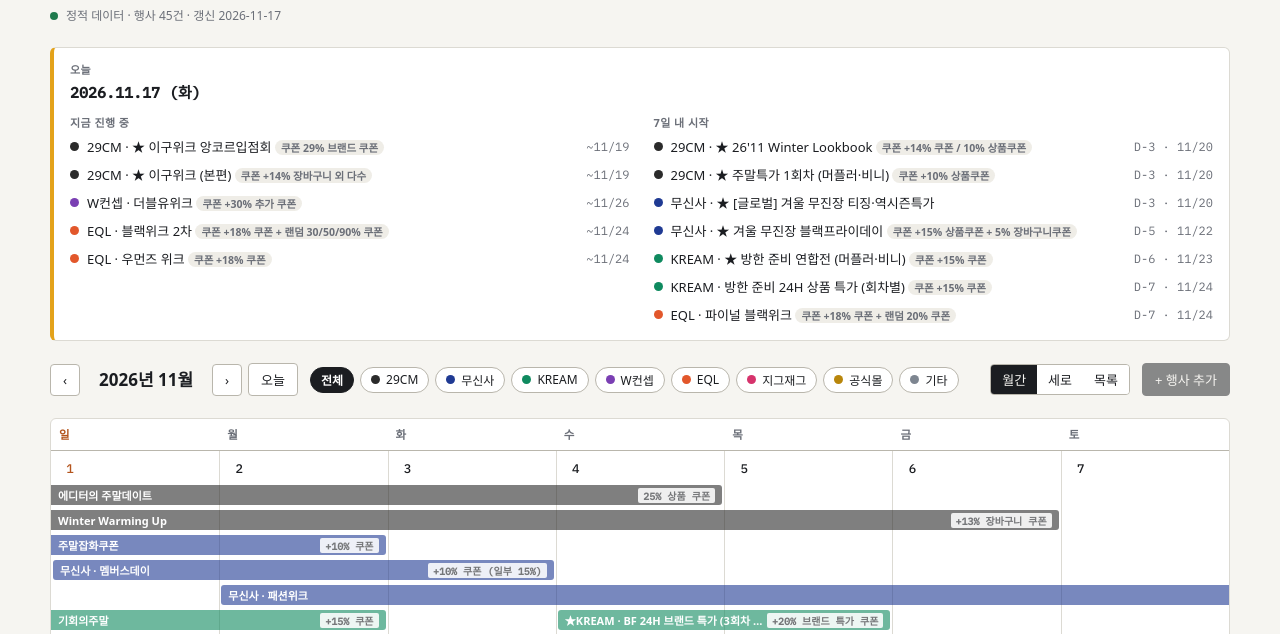
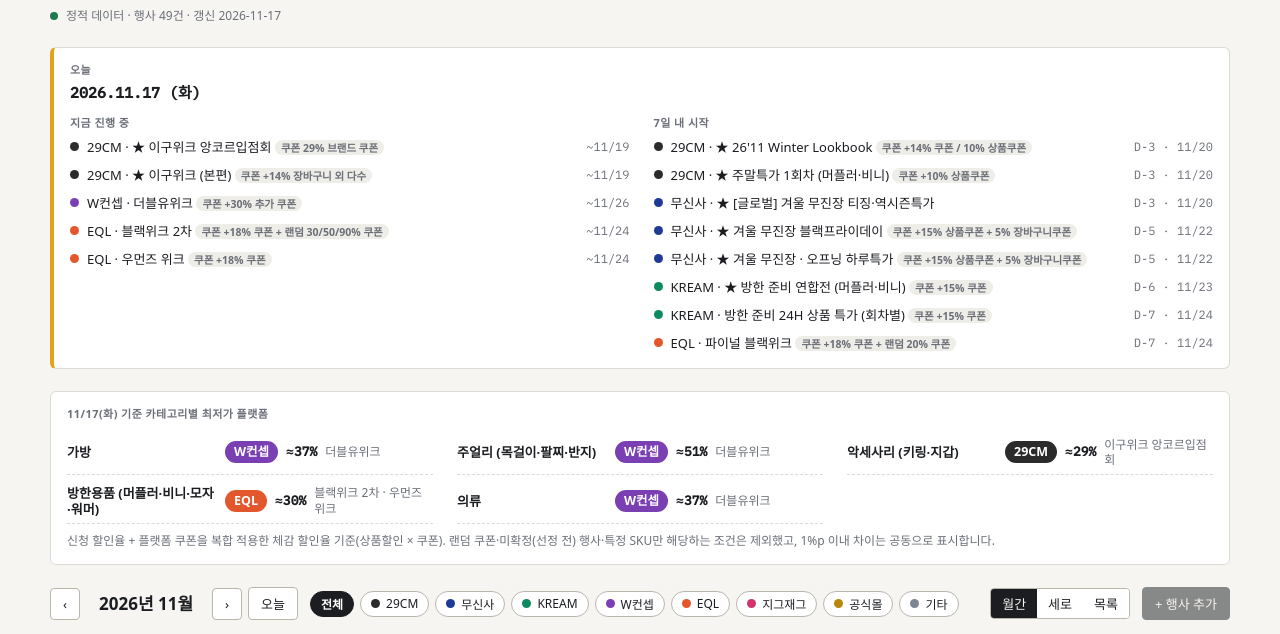
Before and after one commit to Jeewon914/JW, a plain HTML site: page sale-calendar/index.html in a window 1280 px wide. Shown: the part 121-755 px from the top of the page. Drawn offline with Linux system fonts and the light colour scheme; a web font is replaced by a local one.

Commit message:
카테고리별 최저가 플랫폼 패널 추가 · 29CM 이구데이/프리 홀리데이 · 무신사 하루특가 일자 · 체감 할인율(best) 필드
Co-Authored-By: Claude Fable 5.1 <noreply@anthropic.com>
Claude-Session: https://claude.ai/code/session_01U3gf6ywspZj3QUHpBa2sBe

```diff
--- a/sale-calendar/events.json
+++ b/sale-calendar/events.json
@@ -1,7 +1,7 @@
 {
- "exportedAt": "2026-11-17T19:05:00+09:00",
+ "exportedAt": "2026-11-17T21:20:00+09:00",
  "source": "github (source of truth)",
- "count": 45,
+ "count": 49,
  "events": [
   {
    "cats": {
@@ -651,8 +651,15 @@
    "name": "이구위크 앙코르입점회",
    "platform": "29CM",
    "start": "2026-11-09",
-   "updatedAt": "2026-11-09T15:50:00+09:00",
-   "id": "29cm-igu-encore"
+   "updatedAt": "2026-11-17T21:20:00+09:00",
+   "id": "29cm-igu-encore",
+   "best": {
+    "가방": 33,
+    "의류": 36,
+    "주얼리": 29,
+    "악세사리": 29,
+    "방한": 29
+   }
   },
   {
    "cats": {
@@ -673,8 +680,15 @@
    "name": "이구위크 (본편)",
    "platform": "29CM",
    "start": "2026-11-09",
-   "updatedAt": "2026-11-09T15:50:00+09:00",
-   "id": "29cm-igu-week"
+   "updatedAt": "2026-11-17T21:20:00+09:00",
+   "id": "29cm-igu-week",
+   "best": {
+    "가방": 18,
+    "의류": 23,
+    "주얼리": 14,
+    "악세사리": 14,
+    "방한": 14
+   }
   },
   {
    "cats": {
@@ -691,12 +705,17 @@
    "couponNote": "",
    "end": "2026-11-26",
    "kind": "main",
-   "memo": "",
+   "memo": "모자 30%+30% 쿠폰은 크로셰 비니(타 플랫폼 미판매)만 해당해 방한 비교에서 제외. 가방·의류 일부 SKU는 30%+30% ≈ 51%.",
    "name": "더블유위크",
    "platform": "W컨셉",
    "start": "2026-11-09",
-   "updatedAt": "2026-10-30T19:50:00+09:00",
-   "id": "wconcept-w-week"
+   "updatedAt": "2026-11-17T21:20:00+09:00",
+   "id": "wconcept-w-week",
+   "best": {
+    "가방": 37,
+    "의류": 37,
+    "주얼리": 51
+   }
   },
   {
    "cats": {
@@ -781,8 +800,15 @@
    "name": "블랙위크 2차",
    "platform": "EQL",
    "start": "2026-11-17",
-   "updatedAt": "2026-10-30T19:50:00+09:00",
-   "id": "eql-black-week-2"
+   "updatedAt": "2026-11-17T21:20:00+09:00",
+   "id": "eql-black-week-2",
+   "best": {
+    "가방": 30,
+    "방한": 30,
+    "의류": 30,
+    "주얼리": 22,
+    "악세사리": 22
+   }
   },
   {
    "cats": {
@@ -804,8 +830,13 @@
    "name": "우먼즈 위크",
    "platform": "EQL",
    "start": "2026-11-17",
-   "updatedAt": "2026-10-30T19:50:00+09:00",
-   "id": "eql-womens-week"
+   "updatedAt": "2026-11-17T21:20:00+09:00",
+   "id": "eql-womens-week",
+   "best": {
+    "가방": 30,
+    "방한": 30,
+    "의류": 30
+   }
   },
   {
    "cats": {
@@ -825,8 +856,11 @@
    "name": "주말특가 1회차 (머플러·비니)",
    "platform": "29CM",
    "start": "2026-11-20",
-   "updatedAt": "2026-11-10T12:32:00+09:00",
-   "id": "29cm-weekend-deal-1"
+   "updatedAt": "2026-11-17T21:20:00+09:00",
+   "id": "29cm-weekend-deal-1",
+   "best": {
+    "방한": 24
+   }
   },
   {
    "cats": {
@@ -838,7 +872,7 @@
     "워머": "10%",
     "주얼리·선글라스·키링": "미참여"
    },
-   "cond": "확정(세일시트 11/10 픽스) · 전 SKU 10% 상품쿠폰 기입 · 주말특가 14 SKU 별도 표기(아래 주말특가 행사 참조)",
+   "cond": "확정(세일시트 11/17) · 가방 15–20%, 목도리 5–15%, 비니 5–15%, 워머 10%, 상의 15%, 하의 10–20% · 59 SKU 10% 상품쿠폰 · 주말특가 14 SKU 별도",
    "confirmed": true,
    "coupon": "+14% 쿠폰 / 10% 상품쿠폰",
    "couponNote": "14% 쿠폰 29CM 지원(별도 추가) · 10% 상품쿠폰 전 SKU (분담 조건 확인 필요)",
@@ -848,8 +882,13 @@
    "name": "26'11 Winter Lookbook",
    "platform": "29CM",
    "start": "2026-11-20",
-   "updatedAt": "2026-11-10T12:32:00+09:00",
-   "id": "29cm-winter-lookbook"
+   "updatedAt": "2026-11-17T21:20:00+09:00",
+   "id": "29cm-winter-lookbook",
+   "best": {
+    "가방": 31,
+    "의류": 31,
+    "방한": 27
+   }
   },
   {
    "platform": "무신사",
@@ -872,8 +911,9 @@
     "키링": "10%"
    },
    "memo": "해외 노출이라 국내 최저가 비교에는 직접 영향 적음.",
-   "updatedAt": "2026-11-17T19:05:00+09:00",
-   "id": "musinsa-global-teaser"
+   "updatedAt": "2026-11-17T21:20:00+09:00",
+   "id": "musinsa-global-teaser",
+   "best": {}
   },
   {
    "platform": "무신사",
@@ -901,8 +941,45 @@
     "최종 고객가 (특가+쿠폰)": "가방 35–56% · 머플러 35–40% · 비니 39–44% · 주얼리 35% · 선글라스 60%"
    },
    "memo": "특가일(오프닝 11/22·파이널 12/2·타임특가 회차)에는 쿠폰 포함 최종가가 KREAM 방한준비(11/23–30)·29CM 주말특가 2회차(11/27–29)보다 낮아져, 두 플랫폼의 '온라인 단독 최저가' 조건과 충돌 가능. 타임특가 회차 날짜 확정되면 메모 갱신.",
-   "updatedAt": "2026-11-17T19:05:00+09:00",
-   "id": "musinsa-black-friday"
+   "updatedAt": "2026-11-17T21:20:00+09:00",
+   "id": "musinsa-black-friday",
+   "best": {
+    "가방": 40,
+    "방한": 35,
+    "주얼리": 27,
+    "악세사리": 31,
+    "의류": 35
+   }
+  },
+  {
+   "id": "musinsa-bf-opening",
+   "platform": "무신사",
+   "name": "겨울 무진장 · 오프닝 하루특가",
+   "start": "2026-11-22",
+   "end": "2026-11-22",
+   "kind": "spot",
+   "confirmed": true,
+   "cond": "전 SKU 앙코르(오프닝+파이널) 하루특가 · 쿠폰 15%+5% 중첩",
+   "coupon": "+15% 상품쿠폰 + 5% 장바구니쿠폰",
+   "couponNote": "최종 고객가 = 특가가 × 0.8075",
+   "cats": {
+    "가방": "30–36% (일부 45%) → 최종 43–48%",
+    "머플러": "20–25% → 최종 35–40%",
+    "비니·버킷햇": "25–30% → 최종 39–44%",
+    "목걸이·팔찌·반지": "20% → 최종 35%",
+    "키링·지갑": "20–25% → 최종 35–39%",
+    "FW·SS 의류": "25–30% → 최종 39–44%",
+    "선글라스": "50% → 최종 60%"
+   },
+   "memo": "이날은 KREAM 방한준비·29CM 주말특가의 단독 최저가 조건과 충돌.",
+   "best": {
+    "가방": 48,
+    "방한": 44,
+    "주얼리": 35,
+    "악세사리": 39,
+    "의류": 44
+   },
+   "updatedAt": "2026-11-17T21:20:00+09:00"
   },
   {
    "platform": "KREAM",
@@ -924,8 +1001,11 @@
     "테디 부클 버킷 햇 3색": "15% (30,600) + 15% ≈ 27.8%"
    },
    "memo": "최저가 충돌 점검: 무신사 무진장 특가일(오프닝 11/22, 타임특가 회차) 최종 고객가(머플러 35–40%)가 KREAM 쿠폰가보다 낮음. 29CM 주말특가 2회차(11/27–29, 10%+10% 쿠폰)와 EQL 파이널 블랙위크(11/24–29, 15%+18% 쿠폰 ≈ 30%)도 겹침 → 선정되면 무신사 특가 SKU와 겹치지 않는 색상 위주로 조정 검토.",
-   "updatedAt": "2026-11-17T19:05:00+09:00",
-   "id": "kream-winter-prep"
+   "updatedAt": "2026-11-17T21:20:00+09:00",
+   "id": "kream-winter-prep",
+   "best": {
+    "방한": 28
+   }
   },
   {
    "cats": {
@@ -949,8 +1029,15 @@
    "name": "파이널 블랙위크",
    "platform": "EQL",
    "start": "2026-11-24",
-   "updatedAt": "2026-10-30T19:50:00+09:00",
-   "id": "eql-final-black-week"
+   "updatedAt": "2026-11-17T21:20:00+09:00",
+   "id": "eql-final-black-week",
+   "best": {
+    "가방": 30,
+    "방한": 30,
+    "의류": 30,
+    "주얼리": 22,
+    "악세사리": 22
+   }
   },
   {
    "platform": "KREAM",
@@ -971,8 +1058,9 @@
     "7회차 11/29": "립 머플러 핑크 · 소프트 울 아이보리 · 워셔블 아이보리 · 테디 버킷햇 차콜 25%"
    },
    "memo": "선정 결과 나오면 확정(★)으로 변경. 무신사 하루특가·타임특가 머플러 20–25% + 쿠폰(최종 35–40%)보다 KREAM 36.25%가 높거나 비슷해 특가일 겹침 시 최저가 조건 위반 가능 — 소프트 울 차콜은 무신사 시그니처 특가 30% 확약 품목.",
-   "updatedAt": "2026-11-17T19:05:00+09:00",
-   "id": "kream-winter-prep-24h"
+   "updatedAt": "2026-11-17T21:20:00+09:00",
+   "id": "kream-winter-prep-24h",
+   "best": {}
   },
   {
    "cats": {
@@ -991,8 +1079,95 @@
    "name": "주말특가 2회차 (머플러·비니)",
    "platform": "29CM",
    "start": "2026-11-27",
-   "updatedAt": "2026-11-10T12:32:00+09:00",
-   "id": "29cm-weekend-deal-2"
+   "updatedAt": "2026-11-17T21:20:00+09:00",
+   "id": "29cm-weekend-deal-2",
+   "best": {}
+  },
+  {
+   "id": "29cm-igu-day",
+   "platform": "29CM",
+   "name": "이구데이",
+   "start": "2026-11-29",
+   "end": "2026-11-30",
+   "kind": "main",
+   "confirmed": true,
+   "cond": "246 SKU 30% 상품 쿠폰 · 11/29는 Winter Lookbook 상품할인(가방 15–20%, 의류 15–20%, 방한 10–15%)과 중첩",
+   "coupon": "30% 상품 쿠폰",
+   "couponNote": "분담 조건 시트 미기입 — 확인 필요",
+   "cats": {
+    "전 카테고리": "30% 상품쿠폰",
+    "가방·의류 (11/29, 룩북 할인 중첩)": "≈ 40–44%",
+    "주얼리·키링": "30%"
+   },
+   "memo": "",
+   "best": {
+    "가방": 44,
+    "의류": 44,
+    "방한": 41,
+    "주얼리": 30,
+    "악세사리": 30
+   },
+   "updatedAt": "2026-11-17T21:20:00+09:00"
+  },
+  {
+   "id": "29cm-pre-holiday",
+   "platform": "29CM",
+   "name": "프리 홀리데이",
+   "start": "2026-11-30",
+   "end": "2026-12-13",
+   "kind": "main",
+   "confirmed": true,
+   "cond": "세일시트 2612 기입 기준 · 릴레이위크 42 SKU 20% 상품쿠폰 별도",
+   "coupon": "+최대 15% 쿠폰 / 20% 상품쿠폰(42 SKU)",
+   "couponNote": "15% 쿠폰 29CM 지원 · 릴레이위크 20% 상품쿠폰 분담 조건 확인 필요",
+   "cats": {
+    "가방": "30% (17 SKU) · 10% (4 SKU)",
+    "목도리·비니·워머": "20%",
+    "반지": "20%",
+    "목걸이·팔찌·이어링": "10%",
+    "키링": "10%",
+    "상의": "20–30%",
+    "하의": "15–30%"
+   },
+   "memo": "무신사 겨울 무진장(~12/2)·EQL 12월 시즌오프와 겹침.",
+   "best": {
+    "가방": 41,
+    "의류": 41,
+    "방한": 32,
+    "주얼리": 32,
+    "악세사리": 24
+   },
+   "updatedAt": "2026-11-17T21:20:00+09:00"
+  },
+  {
+   "id": "musinsa-bf-final",
+   "platform": "무신사",
+   "name": "겨울 무진장 · 파이널 하루특가",
+   "start": "2026-12-02",
+   "end": "2026-12-02",
+   "kind": "spot",
+   "confirmed": true,
+   "cond": "전 SKU 앙코르(오프닝+파이널) 하루특가 · 쿠폰 15%+5% 중첩",
+   "coupon": "+15% 상품쿠폰 + 5% 장바구니쿠폰",
+   "couponNote": "최종 고객가 = 특가가 × 0.8075",
+   "cats": {
+    "가방": "30–36% (일부 45%) → 최종 43–48%",
+    "머플러": "20–25% → 최종 35–40%",
+    "비니·버킷햇": "25–30% → 최종 39–44%",
+    "목걸이·팔찌·반지": "20% → 최종 35%",
+    "키링·지갑": "20–25% → 최종 35–39%",
+    "FW·SS 의류": "25–30% → 최종 39–44%",
+    "선글라스": "50% → 최종 60%"
+   },
+   "memo": "이날은 KREAM 방한준비·29CM 주말특가의 단독 최저가 조건과 충돌.",
+   "best": {
+    "가방": 48,
+    "방한": 44,
+    "주얼리": 35,
+    "악세사리": 39,
+    "의류": 44
+   },
+   "updatedAt": "2026-11-17T21:20:00+09:00"
   }
  ]
 }
--- a/sale-calendar/index.html
+++ b/sale-calendar/index.html
@@ -83,6 +83,18 @@ button[disabled]{opacity:.5;cursor:default}
 .badge.soon{color:var(--warn);border:1px solid var(--warn)}
 .badge.ok{color:var(--good);border:1px solid var(--good)}
 
+/* best-price panel */
+.best{background:var(--surface);border:1px solid var(--line);border-radius:6px;padding:14px 16px}
+.best .k{font-size:11px;color:var(--muted);letter-spacing:.04em;text-transform:uppercase;font-weight:600;margin-bottom:8px}
+.best-grid{display:grid;grid-template-columns:repeat(auto-fit,minmax(320px,1fr));gap:4px 24px}
+.best-row{display:flex;align-items:center;gap:8px;min-width:0;padding:6px 0;border-bottom:1px dashed var(--line)}
+.best-row .cat{font-weight:600;font-size:13px;flex:none;width:150px;line-height:1.25}
+.best-row .pl{display:inline-flex;align-items:center;gap:6px;padding:2px 9px;border-radius:999px;background:var(--pc);color:var(--bar-fg);font-weight:700;font-size:12.5px;flex:none}
+.best-row .rate{font-family:var(--font-mono);font-weight:600;font-size:13px;flex:none}
+.best-row .ev{color:var(--muted);font-size:12px;min-width:0;flex:1;line-height:1.3;cursor:pointer;background:none;border:0;padding:0;text-align:left;font-family:inherit}
+.best-row .ev:hover{text-decoration:underline}
+.best-row .none{color:var(--muted);font-size:12.5px}
+.best .hint{margin-top:8px}
 /* controls */
 .controls{display:flex;flex-wrap:wrap;gap:8px 12px;align-items:center}
 .controls .month{display:flex;align-items:center;gap:6px}
@@ -200,6 +212,12 @@ input[type=checkbox]{width:auto}
     <div><div class="k">7일 내 시작</div><div class="evlist" id="soonList"><span class="hint">불러오는 중…</span></div></div>
   </section>
 
+  <section class="best" id="bestPanel">
+    <div class="k" id="bestTitle">오늘 기준 카테고리별 최저가 플랫폼</div>
+    <div class="best-grid" id="bestGrid"></div>
+    <p class="hint">신청 할인율 + 플랫폼 쿠폰을 복합 적용한 체감 할인율 기준(상품할인 × 쿠폰). 랜덤 쿠폰·미확정(선정 전) 행사·특정 SKU만 해당하는 조건은 제외했고, 1%p 이내 차이는 공동으로 표시합니다.</p>
+  </section>
+
   <section class="controls">
     <div class="month">
       <button type="button" id="prevM" aria-label="이전 달">‹</button>
@@ -270,6 +288,26 @@ input[type=checkbox]{width:auto}
     }
     fill("liveList",live,"오늘 진행 중인 행사가 없습니다.",function(e){return "~"+fmt(pd(e.end));});
     fill("soonList",soon,"7일 내 시작하는 행사가 없습니다.",function(e){return "D-"+days(today,pd(e.start))+" · "+fmt(pd(e.start));});
+  }
+
+  /* ---------- best-price panel ---------- */
+  var GROUPS=[["가방","가방"],["주얼리","주얼리 (목걸이·팔찌·반지)"],["악세사리","악세사리 (키링·지갑)"],["방한","방한용품 (머플러·비니·모자·워머)"],["의류","의류"]];
+  function renderBest(){
+    $("bestTitle").textContent=fmt(today)+"("+DOW[today.getDay()]+") 기준 카테고리별 최저가 플랫폼";
+    var grid=$("bestGrid"); grid.innerHTML="";
+    var live=events.filter(function(e){ var s=pd(e.start),en=pd(e.end); return s&&en&&s<=today&&today<=en&&e.best; });
+    GROUPS.forEach(function(g){
+      var key=g[0]; var cands=live.filter(function(e){ return typeof e.best[key]==="number"; }).sort(function(a,b){ return b.best[key]-a.best[key]; });
+      var row=document.createElement("div"); row.className="best-row";
+      var cat=document.createElement("span"); cat.className="cat"; cat.textContent=g[1]; row.appendChild(cat);
+      if(!cands.length){ var n=document.createElement("span"); n.className="none"; n.textContent="진행 중 행사 없음"; row.appendChild(n); grid.appendChild(row); return; }
+      var top=cands[0].best[key]; var winners=cands.filter(function(e){ return top-e.best[key]<1; });
+      var seen={}; winners.forEach(function(e){ if(seen[e.platform]) return; seen[e.platform]=1;
+        var pl=document.createElement("span"); pl.className="pl"; pl.style.setProperty("--pc",pc(e.platform)); pl.textContent=e.platform; row.appendChild(pl); });
+      var rate=document.createElement("span"); rate.className="rate"; rate.textContent="≈"+top+"%"; row.appendChild(rate);
+      var ev=document.createElement("button"); ev.type="button"; ev.className="ev"; ev.textContent=winners.map(function(e){return e.name;}).join(" · "); ev.title="행사 상세 보기"; ev.addEventListener("click",function(){ show(winners[0]); }); row.appendChild(ev);
+      grid.appendChild(row);
+    });
   }
 
   /* ---------- chips ---------- */
@@ -360,6 +398,7 @@ input[type=checkbox]{width:auto}
       (e.cond?'<div class="full"><div class="k">조건</div><div class="v">'+esc(e.cond)+'</div></div>':"")+
       (cats?'<div class="full"><div class="k">카테고리별 할인율</div><div class="catgrid">'+cats+'</div></div>':"")+
       (e.memo?'<div class="full"><div class="k">메모</div><div class="v">'+esc(e.memo)+'</div></div>':"")+
+      (e.best&&Object.keys(e.best).length?'<div class="full"><div class="k">최저가 비교용 체감 할인율 (상품할인 × 쿠폰)</div><div class="catgrid">'+GROUPS.filter(function(g){return typeof e.best[g[0]]==="number";}).map(function(g){return '<div><span>'+esc(g[1])+'</span><b>≈'+e.best[g[0]]+'%</b></div>';}).join("")+'</div></div>':"")+
       '<div class="full actions" id="detActions"></div>';
     var act=$("detActions");
     if(canWrite){ var eb=document.createElement("button"); eb.type="button"; eb.textContent="수정"; eb.addEventListener("click",function(){ openForm(e); }); act.appendChild(eb);
@@ -392,6 +431,7 @@ input[type=checkbox]{width:auto}
       '<label class="full">조건·비고<input id="f_cond" value="'+esc(editing.cond||"")+'"></label>'+
       '<label class="full">카테고리별 할인율 — 한 줄에 하나, "카테고리: 할인" 형식<textarea id="f_cats">'+esc(catsTxt)+'</textarea></label>'+
       '<label class="full">메모<input id="f_memo" value="'+esc(editing.memo||"")+'"></label>'+
+      '<label class="full">최저가 비교용 체감 할인율 — "가방: 33, 주얼리: 29, 악세사리: 29, 방한: 29, 의류: 36" 형식 (쿠폰 복합 적용 %, 비워 두면 비교 제외)<input id="f_best" value="'+esc(GROUPS.filter(function(g){return editing.best&&typeof editing.best[g[0]]==="number";}).map(function(g){return g[0]+": "+editing.best[g[0]];}).join(", "))+'"></label>'+
       '<div class="full actions"><span class="err" id="f_err" style="margin-right:auto"></span><button type="button" id="f_cancel">취소</button><button type="submit" class="primary" id="f_save">저장</button></div></form>';
     $("f_cancel").addEventListener("click",function(){ if(e) show(e); else { editing=null; det.innerHTML='<p class="hint full">취소했습니다.</p>'; $("detailTitle").textContent="행사 상세"; } });
     $("evForm").addEventListener("submit",function(ev){ ev.preventDefault(); save(e); });
@@ -404,7 +444,8 @@ input[type=checkbox]{width:auto}
     if(!pd(start)||!pd(end)){ err.textContent="날짜를 확인해 주세요."; return; }
     if(end<start){ err.textContent="종료일이 시작일보다 앞설 수 없습니다."; return; }
     var cats={}; $("f_cats").value.split("\n").forEach(function(l){ var m=/^\s*([^:]+?)\s*:\s*(.+?)\s*$/.exec(l); if(m) cats[m[1]]=m[2]; });
-    var doc={platform:$("f_platform").value,name:$("f_name").value.trim(),start:start,end:end,kind:$("f_kind").value,confirmed:$("f_confirmed").checked,cond:$("f_cond").value.trim(),coupon:$("f_coupon").value.trim(),couponNote:$("f_couponNote").value.trim(),cats:cats,memo:$("f_memo").value.trim(),updatedAt:new Date().toISOString()};
+    var best={}; $("f_best").value.split(",").forEach(function(t){ var m=/^\s*(가방|주얼리|악세사리|방한|의류)\s*[:：]\s*(\d+(?:\.\d+)?)\s*%?\s*$/.exec(t); if(m) best[m[1]]=parseFloat(m[2]); });
+    var doc={best:best,platform:$("f_platform").value,name:$("f_name").value.trim(),start:start,end:end,kind:$("f_kind").value,confirmed:$("f_confirmed").checked,cond:$("f_cond").value.trim(),coupon:$("f_coupon").value.trim(),couponNote:$("f_couponNote").value.trim(),cats:cats,memo:$("f_memo").value.trim(),updatedAt:new Date().toISOString()};
     if(!doc.name){ err.textContent="행사명을 입력해 주세요."; return; }
     if(!store||!canWrite){ err.textContent="저장 권한이 없습니다."; return; }
     $("f_save").disabled=true;
@@ -418,7 +459,7 @@ input[type=checkbox]{width:auto}
   function setView(v){ view=v; try{localStorage.setItem("rsc.view",v);}catch(e){}
     ["Month","Agenda","List"].forEach(function(k){ $("view"+k).classList.toggle("on",view===k.toLowerCase()); });
     $("monthView").hidden=view!=="month"; $("agendaView").hidden=view!=="agenda"; $("listView").hidden=view!=="list"; renderView(); }
-  function renderAll(){ renderChips(); renderToday(); renderView(); }
+  function renderAll(){ renderChips(); renderToday(); renderBest(); renderView(); }
   $("prevM").addEventListener("click",function(){ cur=new Date(cur.getFullYear(),cur.getMonth()-1,1); renderView(); });
   $("nextM").addEventListener("click",function(){ cur=new Date(cur.getFullYear(),cur.getMonth()+1,1); renderView(); });
   $("goToday").addEventListener("click",function(){ cur=new Date(today.getFullYear(),today.getMonth(),1); renderAgenda._scrolled=false; renderView(); });
```
